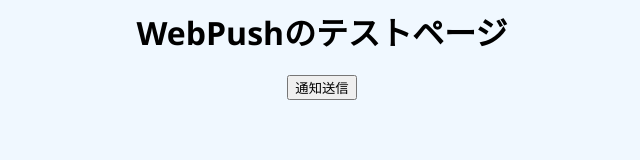
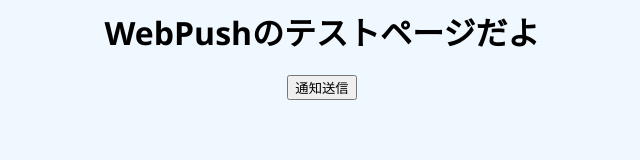
Before and after one commit to punipuni-3730/salmon, a plain HTML site: page index.html in a window 1280 px wide. Shown: the whole page, without its empty margins (318-958 px from the left). Drawn offline with Linux system fonts and the light colour scheme.

Commit message:
Update index.html

```diff
--- a/index.html
+++ b/index.html
@@ -9,7 +9,7 @@
 </head>
 <body>
     <div class="main">
-        <h1>WebPushのテストページ</h1>
+        <h1>WebPushのテストページだよ</h1>
         <button id="push" onclick="push()">通知送信</button>
     </div>
 </body>
```
